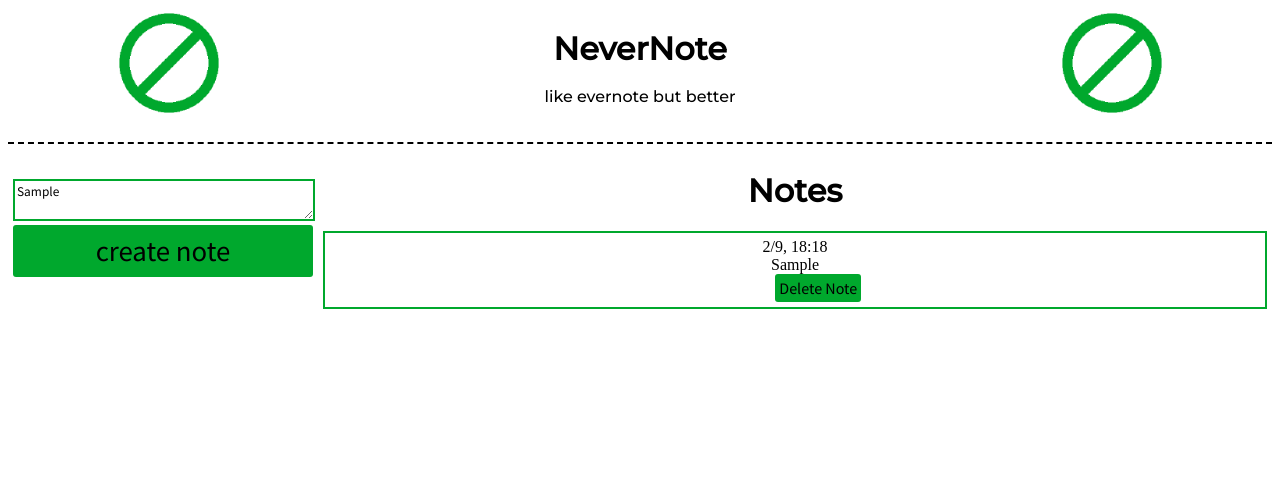
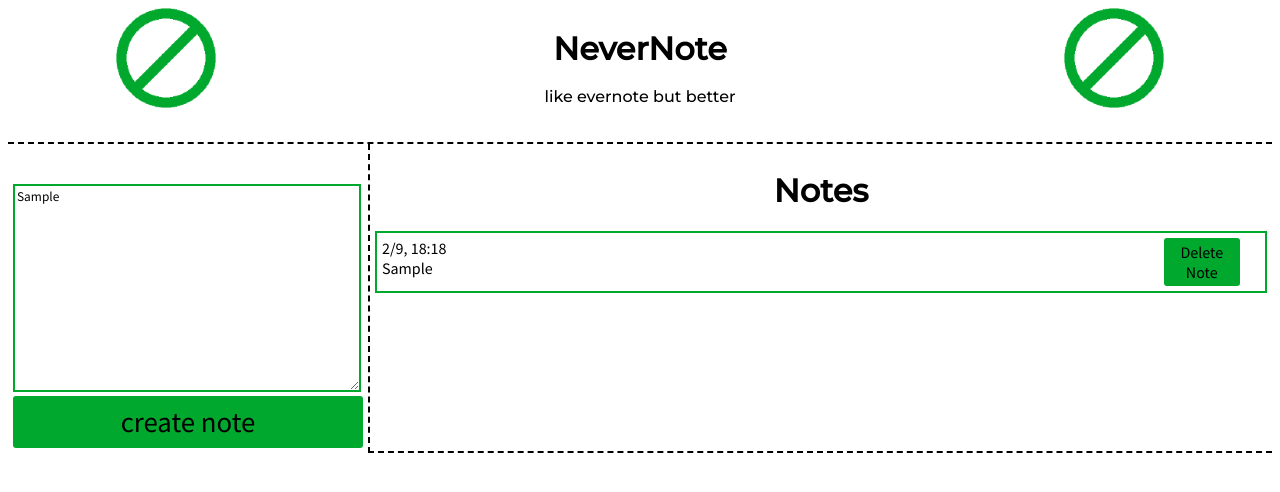
Before and after one commit to bakedPotatoLord/AP_create, a plain HTML site: page app/index.html in a window 1280 px wide. Both pictures are taken after typing "Sample" into the empty fields and a click on the button "create note". Drawn offline with Linux system fonts and the light colour scheme.

Commit message:
added a bunch more styling

```diff
--- a/app/style.css
+++ b/app/style.css
@@ -35,15 +35,16 @@
     display:flex;
 }
 
-.left{
-    width:300px;
+.body .left{
+    width:350px;
     padding:5px;
 }
 
 .left textarea{
     margin-top:10%;
     resize:vertical;
-    width:98%;
+    width:97%;
+    height:200px;
     border:2px solid #00a82d;
     transition:0.2s border ease-in-out;
     font-family: 'Source Sans Pro', sans-serif;
@@ -70,13 +71,21 @@
     background-color:#14cc45 ;
 }
 
-.right{
+
+
+.body .right{
     flex:50%;
     text-align:center;
     padding:5px;
+    border-left:2px dashed black;
+    border-bottom:2px dashed black;
 }
 
 .right h1{
+    font-family: 'Montserrat', sans-serif;
+}
+
+.right h3{
     font-family: 'Montserrat', sans-serif;
 }
 
@@ -85,9 +94,20 @@
     margin-bottom:10px
 }
 
-.right .notes .note{
+ .notes .note{
     border:2px solid #00a82d;
     padding: 5px;
+    text-align:left;
+    display:flex;
+}
+
+.note .text{
+    flex:100%
+}
+
+.note a{
+    font-family: 'Source Sans Pro', sans-serif;
+    margin-right:20px;
 }
 
 .note button{
@@ -99,7 +119,8 @@
     padding:0.25rem;
     border-radius:3px;
     font-family: 'Source Sans Pro', sans-serif;
-    margin-left:5%;
+    flex:auto;
+
 }
 
 .note button:hover{
```
